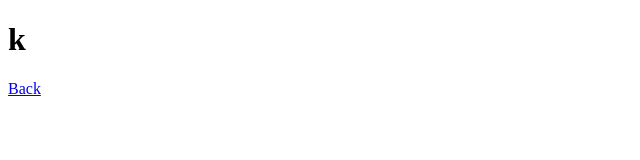
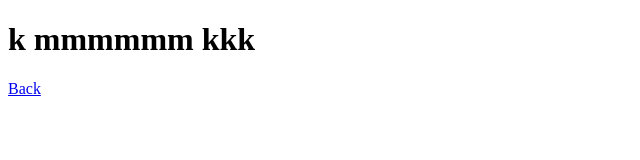
Before and after one commit to antimech/untitled, a plain HTML site: page about.html in a window 1280 px wide. Shown: the whole page, without its empty margins (0-640 px from the left). Drawn offline with Linux system fonts and the light colour scheme.

Commit message:
Change something

```diff
--- a/about.html
+++ b/about.html
@@ -5,7 +5,7 @@
     <title>About</title>
 </head>
 <body>
-<h1>k</h1>
+<h1>k mmmmmm kkk</h1>
 <a href="index.html">Back</a>
 </body>
 </html>
```
